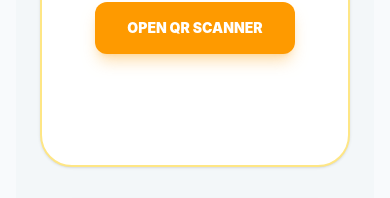
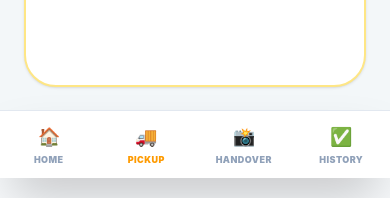
Before and after one commit to yeeqian19/InventoryYQ, a Next.js app: page /inventory-branch in a window 390 px wide. Shown: the part 666-864 px from the top of the page. Built offline with nearby package versions, Linux system fonts and the light colour scheme; no server answers; the database is empty; sample sign-in values are in the browser's storage.

Commit message:
fix: add mobile bottom nav to BM pages, fix sidebar hide logic
Co-Authored-By: Claude Sonnet 4.6 <noreply@anthropic.com>

```diff
--- a/app/bm-pickup/BmPickupClient.tsx
+++ b/app/bm-pickup/BmPickupClient.tsx
@@ -117,7 +117,7 @@ export default function BmPickupClient() {
       {/* Header */}
       <div className="bg-slate-900 text-white p-6 shadow-lg">
         <div className="flex items-center gap-4">
-          <button onClick={() => router.push('/')} className="text-white/70 hover:text-white">
+          <button onClick={() => router.push('/inventory-branch')} className="text-white/70 hover:text-white text-xl">
             ←
           </button>
           <div>
--- a/app/inventory-branch/BranchDashboardClient.tsx
+++ b/app/inventory-branch/BranchDashboardClient.tsx
@@ -278,7 +278,7 @@ export default function BranchDashboardClient({ initialData, userRole, userBranc
   const modeColor = activeMode === 'PICKUP' ? 'amber' : activeMode === 'HANDOVER' ? 'blue' : 'emerald';
 
   return (
-    <div className="flex flex-col lg:flex-row h-screen bg-[#f3f7f9] font-sans text-slate-800 overflow-hidden">
+    <div className="flex flex-col lg:flex-row h-screen bg-[#f3f7f9] font-sans text-slate-800 overflow-hidden pb-16 lg:pb-0">
 
       {/* SIDEBAR */}
       <div className="hidden lg:flex w-72 bg-slate-900 text-white flex-col shadow-2xl z-20 relative">
@@ -472,6 +472,39 @@ export default function BranchDashboardClient({ initialData, userRole, userBranc
           </div>
         </div>
       </div>
+
+      {/* MOBILE BOTTOM NAV — only visible on mobile */}
+      <div className="lg:hidden fixed bottom-0 left-0 right-0 z-50 bg-white border-t border-slate-200 shadow-2xl flex">
+        <button
+          onClick={() => router.push('/')}
+          className="flex-1 flex flex-col items-center justify-center py-3 text-slate-400 hover:text-slate-600 transition-colors"
+        >
+          <span className="text-lg">🏠</span>
+          <span className="text-[9px] font-black uppercase tracking-wider mt-0.5">Home</span>
+        </button>
+        <button
+          onClick={() => { setActiveMode('PICKUP'); setIsCameraOpen(false); setPendingHandoverBarcode(''); setPendingPickupBarcode(''); setCapturedPhoto(null); }}
+          className={`flex-1 flex flex-col items-center justify-center py-3 transition-colors ${activeMode === 'PICKUP' ? 'text-amber-500' : 'text-slate-400'}`}
+        >
+          <span className="text-lg">🚚</span>
+          <span className="text-[9px] font-black uppercase tracking-wider mt-0.5">Pickup</span>
+        </button>
+        <button
+          onClick={() => { setActiveMode('HANDOVER'); setIsCameraOpen(false); setPendingHandoverBarcode(''); setPendingPickupBarcode(''); setCapturedPhoto(null); }}
+          className={`flex-1 flex flex-col items-center justify-center py-3 transition-colors ${activeMode === 'HANDOVER' ? 'text-blue-500' : 'text-slate-400'}`}
+        >
+          <span className="text-lg">📸</span>
+          <span className="text-[9px] font-black uppercase tracking-wider mt-0.5">Handover</span>
+        </button>
+        <button
+          onClick={() => { setActiveMode('HISTORY'); setIsCameraOpen(false); setPendingHandoverBarcode(''); setPendingPickupBarcode(''); setCapturedPhoto(null); }}
+          className={`flex-1 flex flex-col items-center justify-center py-3 transition-colors ${activeMode === 'HISTORY' ? 'text-emerald-500' : 'text-slate-400'}`}
+        >
+          <span className="text-lg">✅</span>
+          <span className="text-[9px] font-black uppercase tracking-wider mt-0.5">History</span>
+        </button>
+      </div>
+
     </div>
   );
 }
--- a/app/layout.tsx
+++ b/app/layout.tsx
@@ -17,7 +17,9 @@ export default function RootLayout({
   const isSpecialPage =
     lowerPath === '/' ||
     lowerPath === '/login' ||
-    lowerPath.includes('rm_dashboard');
+    lowerPath.includes('rm_dashboard') ||
+    lowerPath.includes('inventory-branch') ||
+    lowerPath.includes('bm-pickup');
 
   // 🚨 FIXED ERROR: We now use ONE <html> tag to prevent Next.js hydration crashes
   return (
--- a/components/Sidebar.tsx
+++ b/components/Sidebar.tsx
@@ -38,7 +38,8 @@ export default function Sidebar() {
     pathname === '/' ||
     lowerPath === '/login' ||
     lowerPath.includes('rm_dashboard') ||
-    lowerPath.includes('inventory-branch');
+    lowerPath.includes('inventory-branch') ||
+    lowerPath.includes('bm-pickup');
 
   if (shouldHide) return null;
 
```
